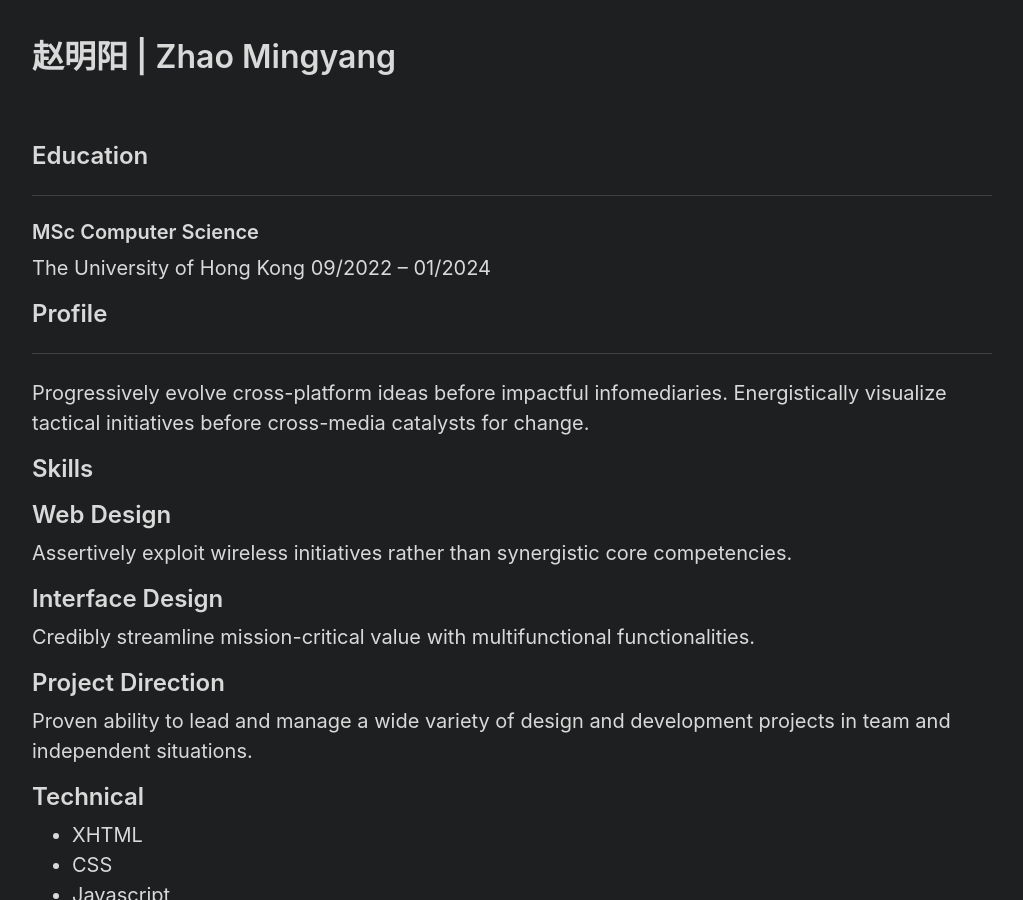
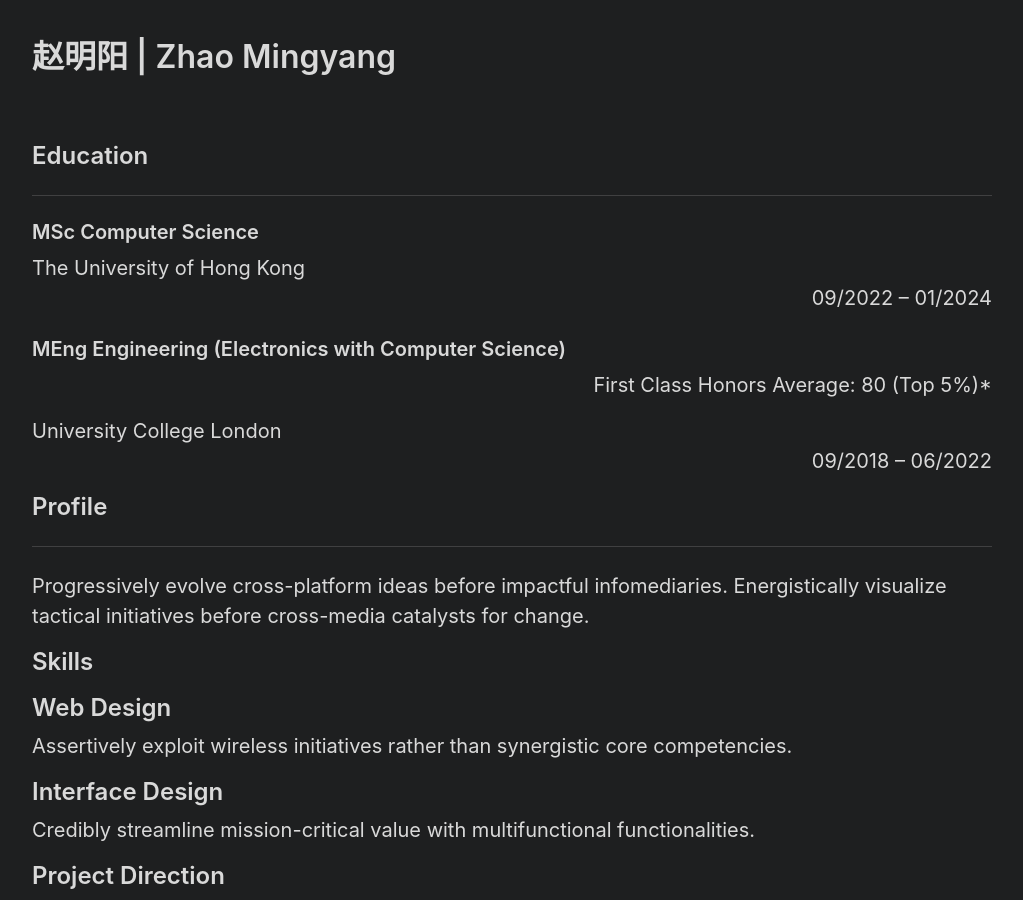
Before and after one commit to Zhao-Mingyang/zhao-mingyang.github.io, a Jekyll site: the page built from about.md, in a window 1280 px wide and 900 px high. Shown: the whole window, without its empty margins (128-1151 px from the left). Built offline with Jekyll 4.4.1, drawn with Linux system fonts in a browser that asks for light colours.

Commit message:
Update default.html

```diff
--- a/_layouts/default.html
+++ b/_layouts/default.html
@@ -14,7 +14,9 @@
         <h2>Education</h2>
 	     <HR>
 	<h3>MSc Computer Science</h3>
-	The University of Hong Kong 09/2022 – 01/2024
+	The University of Hong Kong <p align="right">09/2022 – 01/2024</p>
+	<h3>MEng Engineering (Electronics with Computer Science) </h3>  <p align="right"> First Class Honors Average: 80 (Top 5%)*</p>
+	University College London <p align="right">09/2018 – 06/2022</p>
       </main>
 
 
```
